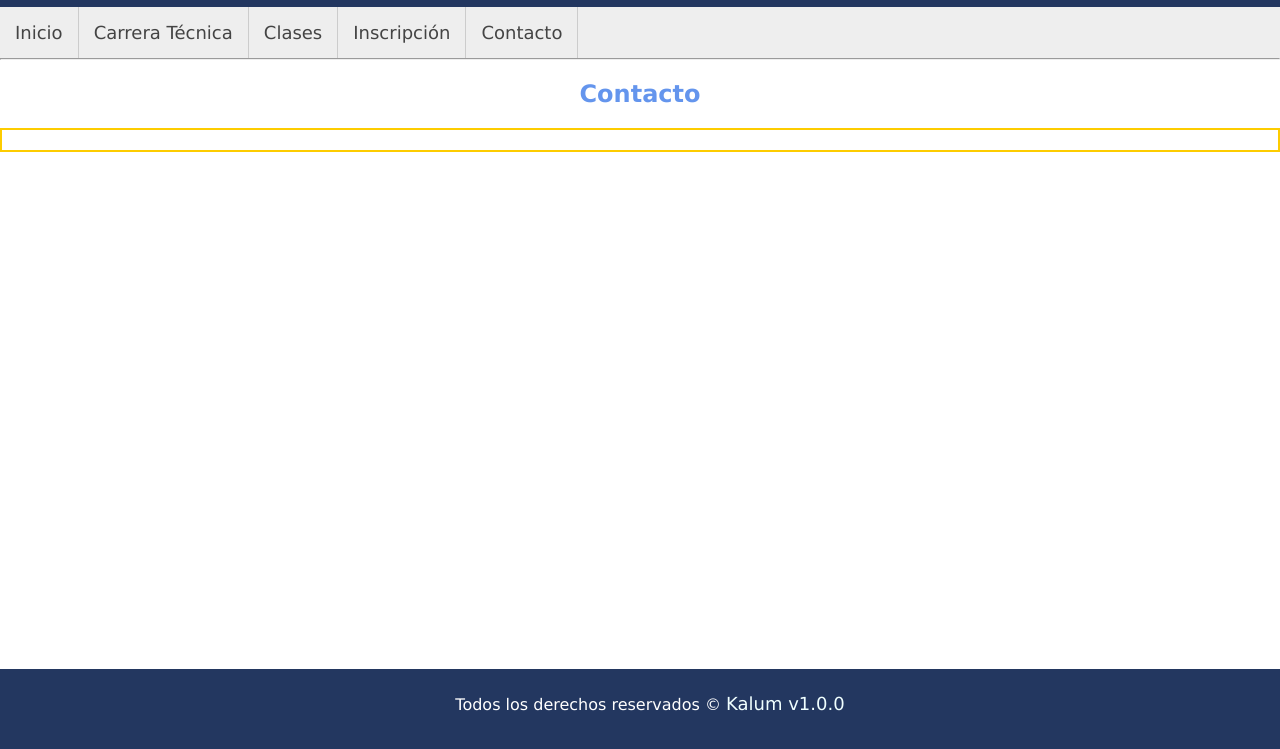
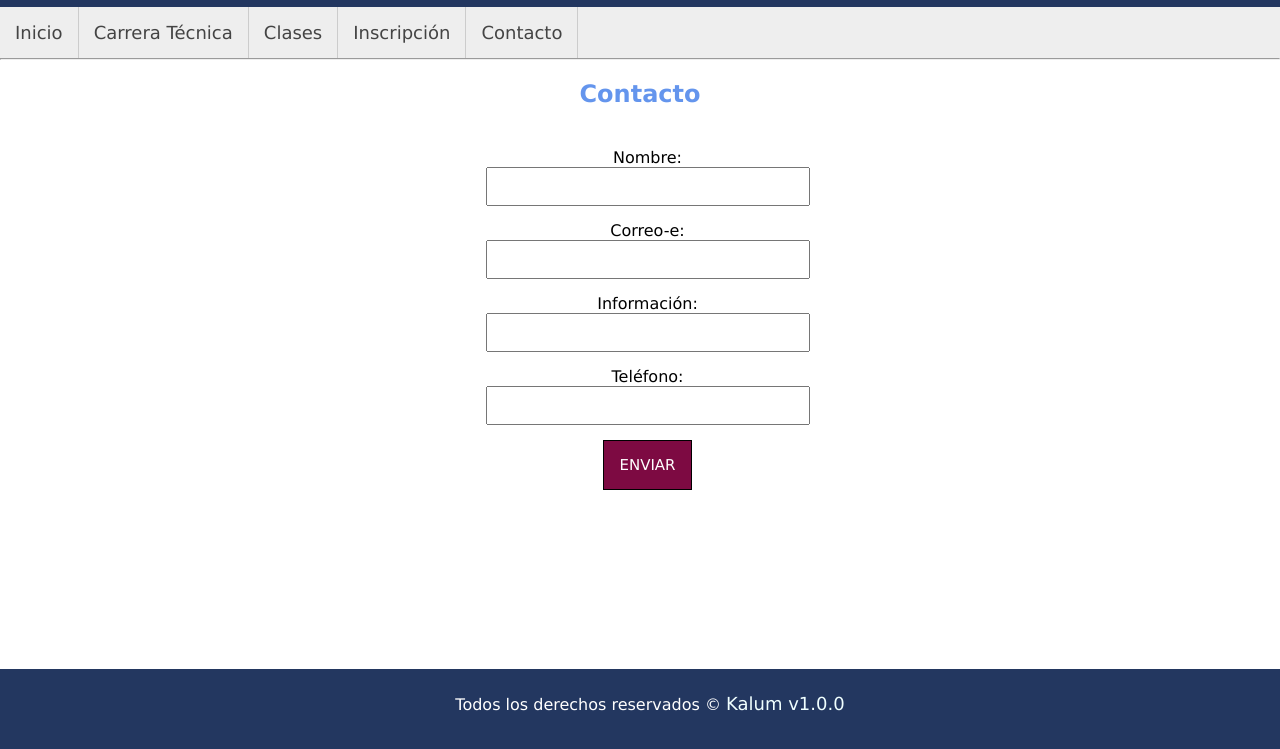
Before and after one commit to nhdevelop/vs-frontend-2021, a plain HTML site: page contacto.html in a window 1280 px wide. Shown: the part 51-800 px from the top of the page. Drawn offline with Linux system fonts and the light colour scheme.

Commit message:
Laboratorio con pagina contacto

```diff
--- a/assets/css/style.css
+++ b/assets/css/style.css
@@ -107,6 +107,21 @@ footer a {
     display: inline-block;
 }
 
+.contenidoc {
+    text-align: center;
+    margin-left: 15px;
+
+    margin-top: 15px;
+    margin-bottom: 15px;
+    padding: 20px; */
+}
+
+#contenidoc form input [type="text"], select{
+    margin-bottom: 15px;
+    padding: 10px;
+    width: 300px;
+}
+
 input[type="text"], select{
     margin-bottom: 15px;
     padding: 10px;
--- a/contacto.html
+++ b/contacto.html
@@ -25,8 +25,34 @@
         </nav>
         <hr>
         <h2 class="subtitulo">Contacto</h2>
-        <div id="Contenido">
-
+        <div id="contenidoc">
+           <form class="contenidoc">
+               <p>
+                   <label for = "nombre">Nombre:</label>
+                   <div>
+                       <input type="text" name="Nombre"/>
+                   </div>
+               </p>
+               <p>
+                    <label for = "correoe">Correo-e:</label>
+                        <div>
+                            <input type="text" name="correoe"/>
+                        </div>
+                </p>
+                <p>
+                    <label for = "informacion">Información:</label>
+                        <div>
+                            <input type="text" name="informacion"/>
+                        </div>
+                </p>
+                <p>
+                    <label for = "telefono">Teléfono:</label>
+                        <div>
+                            <input type="text" name="telefono"/>
+                        </div>
+                </p>
+               <input type="submit" value="Enviar">
+           </form>
         </div>
         <footer>
             Todos los derechos reservados &copy <a href="http://www.kinal.org.gt">Kalum v1.0.0</a>
```
